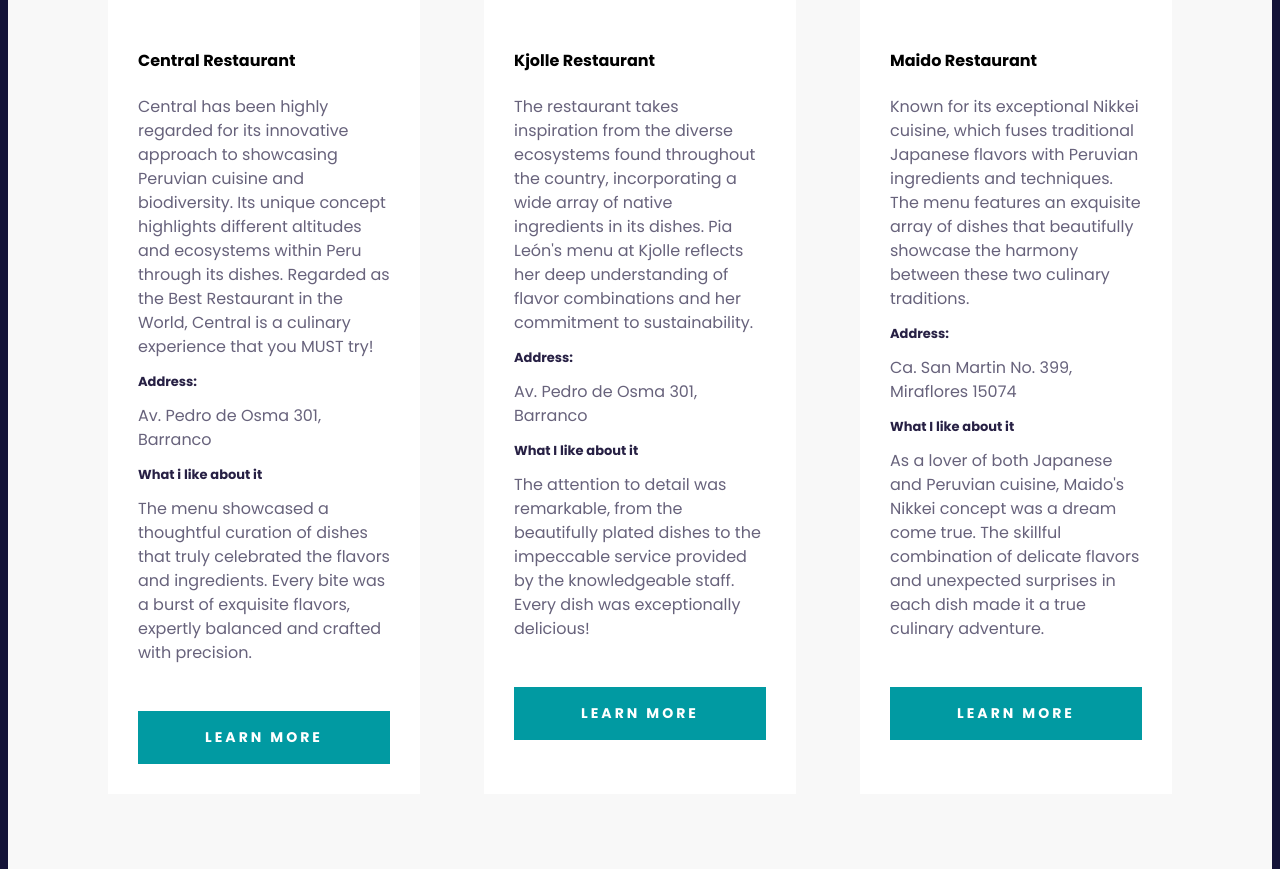
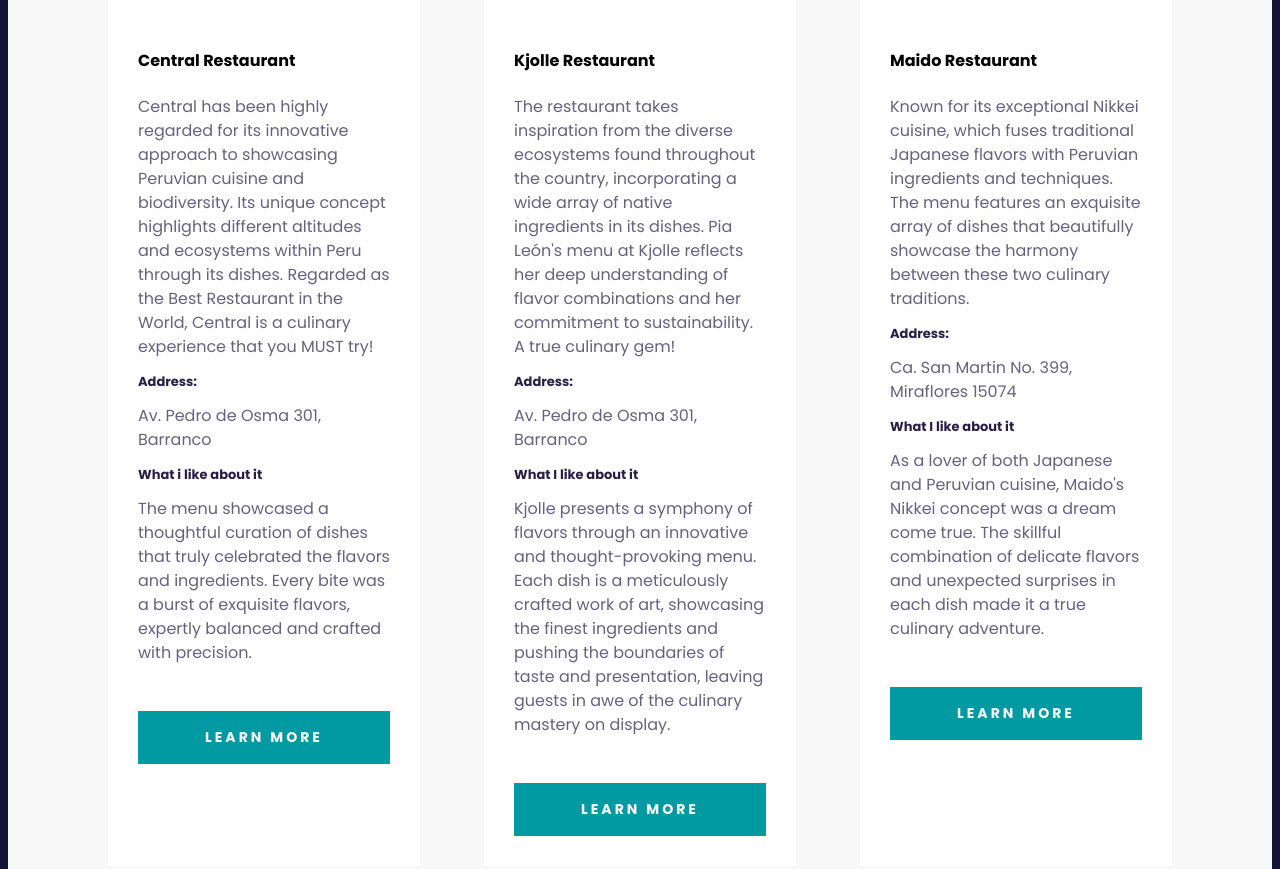
Before and after one commit to zarela23/travel-website, a plain HTML site: page index.html in a window 1280 px wide. Shown: the part 2014-2883 px from the top of the page. Drawn offline with Linux system fonts and the light colour scheme; a script that the page names is missing.

Commit message:
Improved paragraphs

```diff
--- a/index.html
+++ b/index.html
@@ -134,15 +134,17 @@
                   found throughout the country, incorporating a wide array of
                   native ingredients in its dishes. Pia León's menu at Kjolle
                   reflects her deep understanding of flavor combinations and her
-                  commitment to sustainability.
+                  commitment to sustainability. A true culinary gem!
                 </p>
                 <h5>Address:</h5>
                 <p>Av. Pedro de Osma 301, Barranco</p>
                 <h5>What I like about it</h5>
                 <p>
-                  The attention to detail was remarkable, from the beautifully
-                  plated dishes to the impeccable service provided by the
-                  knowledgeable staff. Every dish was exceptionally delicious!
+                  Kjolle presents a symphony of flavors through an innovative
+                  and thought-provoking menu. Each dish is a meticulously
+                  crafted work of art, showcasing the finest ingredients and
+                  pushing the boundaries of taste and presentation, leaving
+                  guests in awe of the culinary mastery on display.
                 </p>
               </div>
               <div class="card-footer">
```
